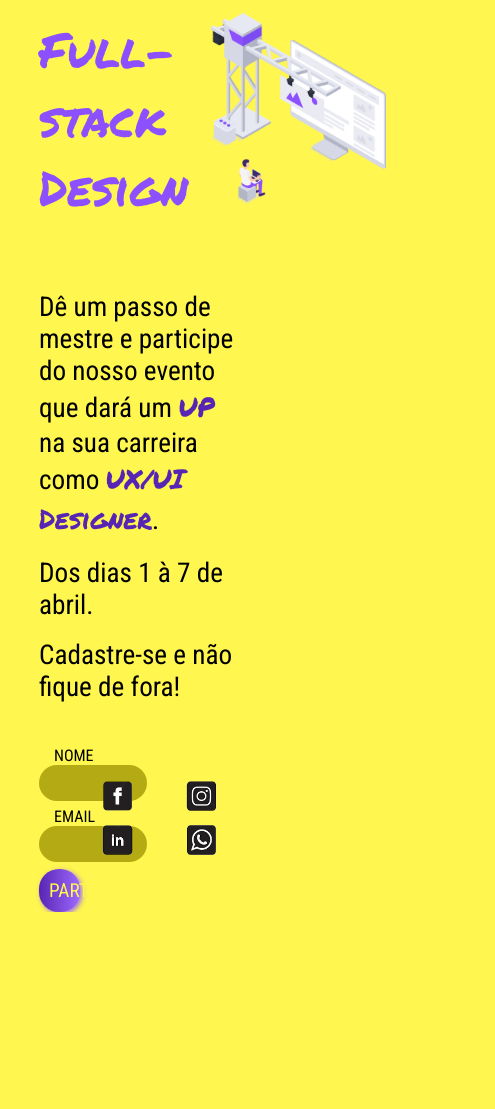
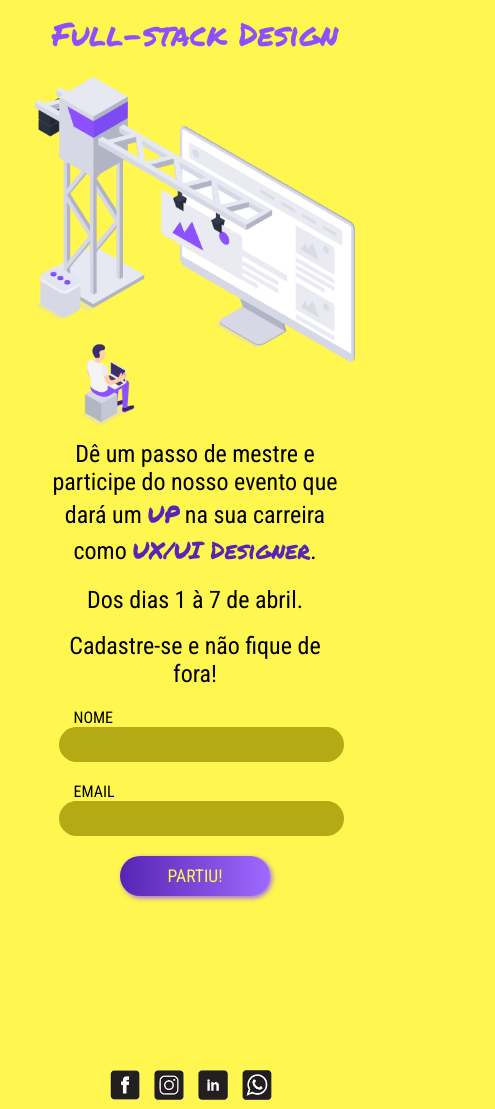
Before and after one commit to Mozart96P/LandingPage, a plain HTML site: page index.html in a window 390 px wide. Shown: the whole page, 495 px wide, since content can reach past the window. Before the commit the page ends 912 px from the top, so only its background shows below. Drawn offline with Linux system fonts and the light colour scheme.

Commit message:
Falta corrigir alguns DETALHES

```diff
--- a/index.html
+++ b/index.html
@@ -14,6 +14,7 @@
 
       <main id="anuncio-pagina">
         <h1 class="titulo-pagina">Full-stack Design</h1>
+        <img class="imagem-pagina" src="Imagens/Web_design_PNG.png" alt="Design-imagemdapágina">
         <div class="conjunto-paragrafo-pagina">
           <p class="paragrafo-pagina">Dê um passo de mestre e participe do nosso evento que dará um <span class="palavra-destaque">UP</span> na sua carreira como <span class="palavra-destaque">UX/UI Designer</span>.</p> <br>
           <p class="paragrafo-pagina">Dos dias 1 à 7 de abril.</p> <br>
@@ -27,12 +28,12 @@
           <button class="botao-enviar">PARTIU!</button>
         </div>
       </main>
-      <img class="imagem-pagina" src="Imagens/Web_design_PNG.png" alt="Design-imagemdapágina">
       <div id="campocontatos">
         <img class="contatosredessociais" src="Imagens/face.png" alt="ContatoFacebook">
         <img class="contatosredessociais" src="Imagens/insta.png" alt="ContatoInstagram">
         <img class="contatosredessociais" src="Imagens/linkedin.png" alt="ContatoLinkedin">
         <img class="contatosredessociais" src="Imagens/zap.png" alt="ContatoWhatsapp">
      </div>
+
 </body>
 </html>
--- a/style.css
+++ b/style.css
@@ -11,10 +11,11 @@
 }
 html, body{
 
-                width: 100%;
-                height: 100%;
+                width: 100vw;
+                height: 100vh;
 }
 body{
+  /* position: relative; */
   background-color: #fff64f;
 }
 
@@ -88,14 +89,83 @@ body{
   left: 54%;
 }
 #campocontatos{
-  position: absolute;
+  position:absolute;
   top: 92%;
-  left: 50%;
-  transform: translate(-50%);
+  left: 44%;
+
 }
 .contatosredessociais{
-  margin-right: 40px;
   padding: 5px;
   width: 30px;
   height: 30px;
 }
+@media (max-width:500px){
+
+  #anuncio-pagina{
+    width: 100%;
+  }
+  .titulo-pagina{
+    position: static;
+    text-align: center;
+    margin-top:10px ;
+    font-family: 'Permanent Marker', cursive;
+    font-size: 2em;
+    font-weight: normal;
+    color: #8C50FF;
+  }
+  .imagem-pagina{
+    position: relative;
+    top: 20px;
+    left: 50%;
+    transform: translate(-50%);
+    width: 320px;
+  }
+  .conjunto-paragrafo-pagina{
+    width: 300px;
+    position: static;
+    margin: auto;
+    margin-top: 30px;
+}
+.paragrafo-pagina{
+  font-family: 'Roboto Condensed', sans-serif;
+  font-size: 1.5em;
+  text-align: center;
+}
+.cadastro{
+  position: static;
+  width: 400px;
+  margin: auto;
+  margin-top: 20px;
+  margin-bottom: 20px;
+
+}
+.campos-cadastro{
+  display: inline-block;
+  width:100%;
+  margin-bottom:20px;
+  padding: 6px;
+  border-style: none;
+  border-radius: 20px;
+  background-color: #b3aa14;
+  font-family: 'Roboto Condensed', sans-serif;
+  font-size: 1.2em;
+  color: white;
+}
+.botao-enviar{
+  margin: auto;
+  width: 150px;
+  padding:10px;
+  border-radius: 20px;
+  border-style: none;
+  box-shadow: 2px 2px 5px #9d69ff  ;
+  background-image: linear-gradient(to right, #5725b3, #9d69ff);
+  font-family:'Roboto Condensed', sans-serif;
+  font-size: 1.1em;
+  color: #fff64f;
+}
+#campocontatos{
+  position: relative;
+  top: 25%;
+  left: 27%;
+}
+}
```
